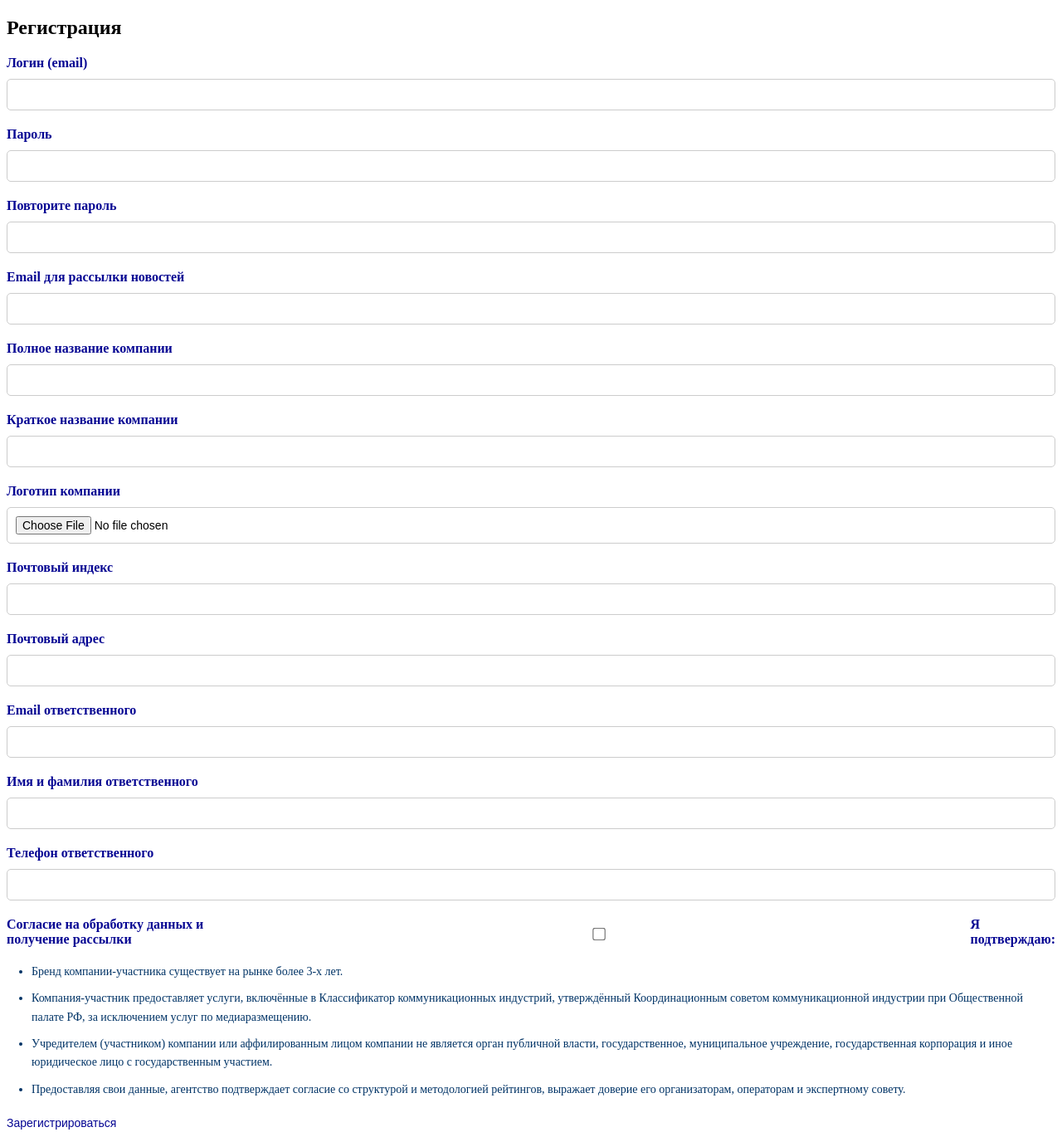
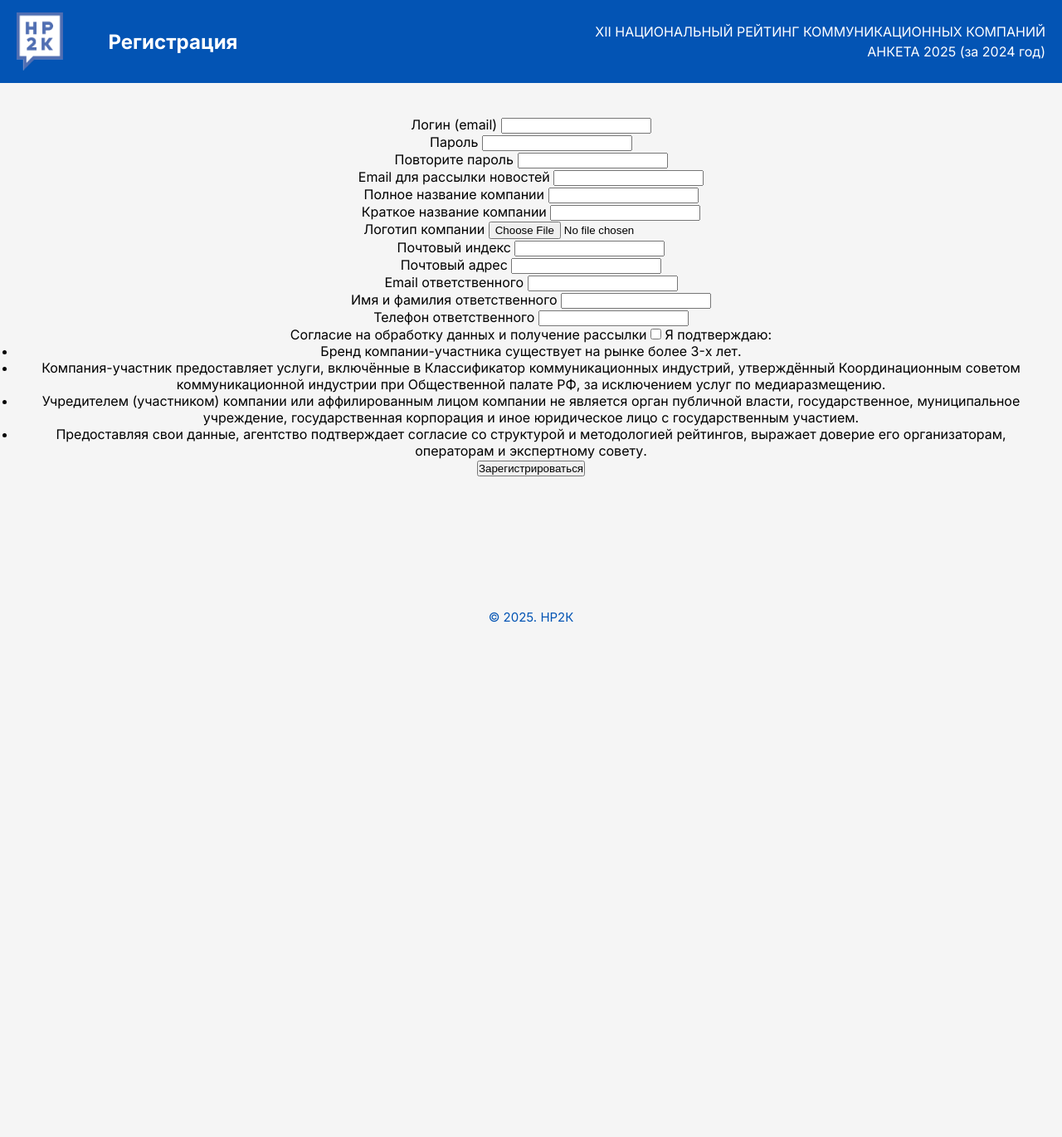
Before and after one commit to allldo/anketing, a Django app: page /register/ in a window 1280 px wide. Shown: the whole page at 83% size. After the commit the page ends 750 px from the top, so only its background shows below. Run offline with Django 5.2, Linux system fonts and the light colour scheme.

Commit message:
Настроены папки css
Исправлены стили register, header

Добавлен footer

```diff
--- /dev/null
+++ b/website/static/css/components/components.css
@@ -0,0 +1,13 @@
+.text-primary {
+  font-size: 16px;
+  line-height: 30px;
+  color: var(--blue);
+}
+
+.link-primary {
+  color: var(--blue);
+  font-size: 16px;
+  line-height: 30px;
+  text-decoration-skip-ink: all;
+  text-underline-offset: 2px;
+}
--- /dev/null
+++ b/website/static/css/components/footer.css
@@ -0,0 +1,12 @@
+.footer {
+  flex-grow: 1;
+  display: flex;
+  align-items: end;
+  margin-bottom: 44px;
+}
+
+.footer-text {
+  font-size: 15px;
+  line-height: 24px;
+  color: var(--blue);
+}
--- /dev/null
+++ b/website/static/css/components/header.css
@@ -0,0 +1,58 @@
+.top-bar {
+  background-color: var(--blue); /* Синий цвет */
+  color: white; /* Белый текст */
+  padding: 15px 20px;
+  display: flex;
+  justify-content: space-between;
+  align-items: center;
+  width: 100%;
+}
+
+.top-bar-content {
+  display: flex;
+  justify-content: space-between;
+  align-items: center;
+  gap: 20px;
+  width: 100%;
+}
+
+.logo {
+  font-size: 24px;
+  font-weight: bold;
+  display: flex;
+  gap: 54px;
+  align-items: center;
+}
+
+.logo img {
+  height: 70px;
+  width: auto;
+}
+
+/* .logo span {
+  background-color: white;
+  color: #003366;
+  padding: 5px 10px;
+  border-radius: 5px;
+} */
+
+.title {
+  text-align: right;
+  font-size: 16px;
+  font-weight: normal;
+  line-height: 1.5;
+}
+
+@media (max-width: 768px) {
+  .top-bar-content {
+    flex-direction: column;
+  }
+
+  .logo {
+    gap: 20px;
+  }
+
+  .title {
+    text-align: center;
+  }
+}
--- a/website/static/styles.css
+++ b/website/static/css/other/styles.css
@@ -1,3 +1,14 @@
+* {
+    margin: 0;
+    padding: 0;
+    box-sizing: border-box;
+}
+
+html {
+    height: 100%;
+
+}
+
 body {
     margin: 0;
     background-color: #f5f5f5;
@@ -6,6 +17,7 @@ body {
     justify-content: flex-start; /* Панели идут сверху вниз */
     align-items: center;
     min-height: 100%;
+    font-family: "Inter", sans-serif;
 }
 
 .container {
@@ -32,54 +44,6 @@ body {
     margin-top: 20px; /* Отступ между секциями */
 }
 
-.top-bar {
-    background-color: #003366;
-    color: white;
-    padding: 15px 20px;
-    width: 100%; /* Растягиваем верхнюю панель на всю ширину */
-    box-sizing: border-box;
-    text-align: center; /* Центрируем содержимое */
-}
-
-.logo img {
-    height: 70px;
-    width: auto;
-}
-.top-bar {
-    background-color: #003366; /* Синий цвет */
-    color: white; /* Белый текст */
-    padding: 15px 20px;
-    display: flex;
-    justify-content: space-between;
-    align-items: center;
-}
-
-.top-bar-content {
-    display: flex;
-    justify-content: space-between;
-    align-items: center;
-    width: 100%;
-}
-
-.logo {
-    font-size: 24px;
-    font-weight: bold;
-}
-
-.logo span {
-    background-color: white;
-    color: #003366;
-    padding: 5px 10px;
-    border-radius: 5px;
-}
-
-.title {
-    text-align: right;
-    font-size: 16px;
-    font-weight: normal;
-    line-height: 1.5;
-}
-
 .status-moderate {
     color:red;
     font-weight: bold;
--- /dev/null
+++ b/website/static/css/other/vars.css
@@ -0,0 +1,3 @@
+:root {
+  --blue: #0354B4;
+}
--- a/website/templates/base.html
+++ b/website/templates/base.html
@@ -3,20 +3,32 @@
 <!DOCTYPE html>
 <html lang="ru">
   <head>
-    <meta charset="UTF-8">
-    <meta name="viewport" content="width=device-width, initial-scale=1.0">
+    <meta charset="UTF-8" />
+    <meta name="viewport" content="width=device-width, initial-scale=1.0" />
     <title>{% block title %}Моя страница{% endblock %}</title>
-    <link rel="stylesheet" href="{% static 'styles.css' %}">
+    <link rel="stylesheet" href="{% static 'css/other/vars.css' %}" />
+    <link rel="stylesheet" href="{% static 'css/other/styles.css' %}" />
+    <link rel="stylesheet" href="{% static 'css/other/fonts.css' %}" />
+    <link rel="stylesheet" href="{% static 'css/components/components.css' %}" />
+    <link rel="stylesheet" href="{% static 'css/components/header.css' %}" />
+    <link rel="stylesheet" href="{% static 'css/components/footer.css' %}" />
+    <link rel="preconnect" href="https://fonts.googleapis.com" />
+    <link rel="preconnect" href="https://fonts.gstatic.com" crossorigin />
+    <link
+      href="https://fonts.googleapis.com/css2?family=Inter:ital,opsz,wght@0,14..32,100..900;1,14..32,100..900&display=swap"
+      rel="stylesheet"
+    />
   </head>
   <body>
     <!-- Верхняя панель -->
     <div class="top-bar">
       <div class="top-bar-content">
         <div class="logo">
-                <img src="{% static 'images/logo.png' %}" alt="НР 2К">
+          <img src="{% static 'images/logo.png' %}" alt="НР 2К" />
+          <b class="logo-title">Регистрация</b>
         </div>
         <div class="title">
-                XII НАЦИОНАЛЬНЫЙ РЕЙТИНГ КОММУНИКАЦИОННЫХ КОМПАНИЙ<br>
+          XII НАЦИОНАЛЬНЫЙ РЕЙТИНГ КОММУНИКАЦИОННЫХ КОМПАНИЙ<br />
           АНКЕТА 2025 (за 2024 год)
         </div>
       </div>
@@ -28,5 +40,9 @@
       <!-- Содержимое страницы -->
       {% endblock %}
     </div>
+
+    <footer class="footer">
+        <div class="footer-text">© 2025. НР2К</div>
+    </footer>
   </body>
 </html>
--- a/website/templates/register.html
+++ b/website/templates/register.html
@@ -1,15 +1,8 @@
+{% extends "base.html" %}
+{% block title %}Регистрация{% endblock %}
+{%block content %}
 {% load static %}
-<!DOCTYPE html>
-<html lang="ru">
-<head>
-    <meta charset="UTF-8">
-    <meta name="viewport" content="width=device-width, initial-scale=1.0">
-    <title>Регистрация</title>
 <link rel="stylesheet" href="{% static 'registration.css' %}">
-</head>
-<body>
-    <div class="container">
-        <h2>Регистрация</h2>
 <form method="post" enctype="multipart/form-data">
     {% csrf_token %}
 
@@ -81,6 +74,4 @@
 
     <button type="submit">Зарегистрироваться</button>
 </form>
-    </div>
-</body>
-</html>
+{% endblock %}
```
Also changed, not shown: website/static/css/other/fonts.css (added, +34 -0 lines), website/static/css/pages/login.css (added, +64 -0 lines), website/templates/login.html (+15 -56 lines), website/static/css/pages/registration.css (renamed from website/static/registration.css), website/static/css/pages/user.css (renamed from website/static/user.css), website/static/css/pages/view.css (renamed from website/static/view.css), website/static/login.css (deleted). Lines whose indentation alone changed are shown as unchanged.
